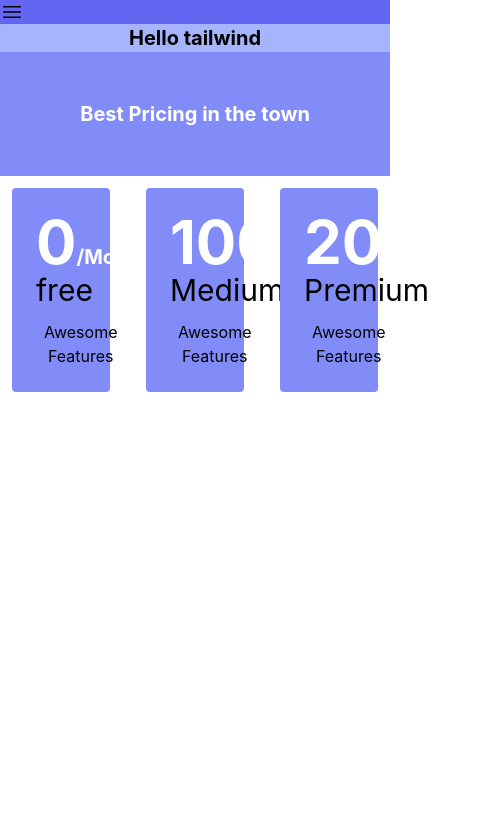
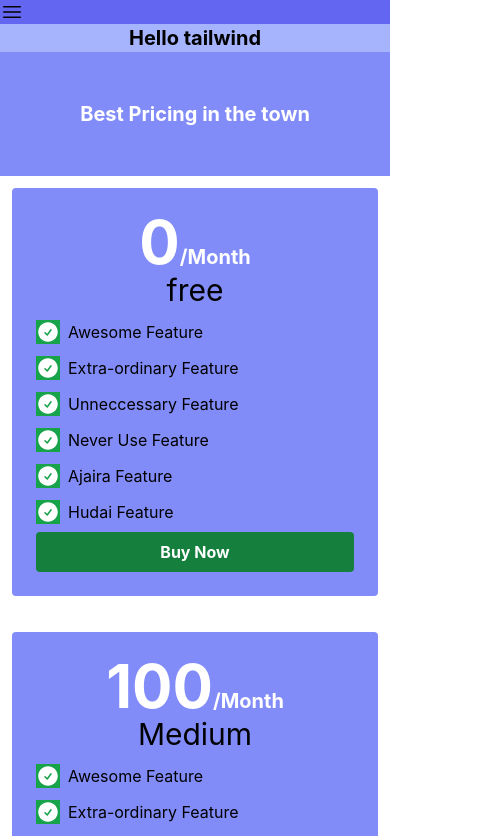
Before and after one commit to faria-r/React-with-tailwind, a React (Create React App) app: page / in a window 390 px wide. Shown: the top 836 px of the page, 494 px wide, since content can reach past the window. Built offline with nearby package versions, Linux system fonts and the light colour scheme.

Commit message:
responsive price card included

```diff
--- /dev/null
+++ b/src/Components/Features/SingleFeature.js
@@ -0,0 +1,13 @@
+import React from 'react';
+import { CheckCircleIcon } from '@heroicons/react/24/solid';
+
+const SingleFeature = ({feature}) => {
+    return (
+        <div className='flex items-center mt-3'>
+                <CheckCircleIcon className='text-3xl  h-6 w-6  text-white bg-green-600'></CheckCircleIcon>
+                <p className='ml-2'>{feature}</p>
+            </div>
+    );
+};
+
+export default SingleFeature;
--- a/src/Components/PriceOption/PriceOption.js
+++ b/src/Components/PriceOption/PriceOption.js
@@ -1,7 +1,9 @@
 import React from 'react';
-import { CheckCircleIcon } from '@heroicons/react/24/solid';
+import SingleFeature from '../Features/SingleFeature';
+
 
 const PriceOption = ({option}) => {
+    const {features} = option;
     return (
         <div className='bg-indigo-400 m-3 rounded p-6'>
             <div>
@@ -11,10 +13,13 @@ const PriceOption = ({option}) => {
                     </h3>
                 <p className='text-3xl '>{option.name}</p>
             </div>
-            <div className='flex items-center mt-3'>
-                <CheckCircleIcon className='text-3xl  h-6 w-6  text-white bg-green-600'></CheckCircleIcon>
-                <p className='ml-2'>Awesome Features</p>
-            </div>
+            {
+                features.map((feature,idx) => <SingleFeature
+                key={idx}
+                feature={feature}
+                ></SingleFeature>)
+            }
+            <button className='bg-green-700 w-full py-2 font-bold text-white  rounded hover:bg-blue-600 duration-1000 ease-in mt-2'>Buy Now</button>
         </div>
     );
 };
--- a/src/Components/Pricing/Pricing.js
+++ b/src/Components/Pricing/Pricing.js
@@ -18,7 +18,7 @@ const Pricing = () => {
     return (
         <div>
              <h1 className='text-xl font-bold bg-indigo-400 p-12 text-white'>Best Pricing in the town</h1>
-            <div className='grid grid-cols-3 gap-3'>
+            <div className='grid md:grid-cols-3 gap-3'>
             {
                 pricingOptions.map(option => <PriceOption
                     key={option.id}
```
